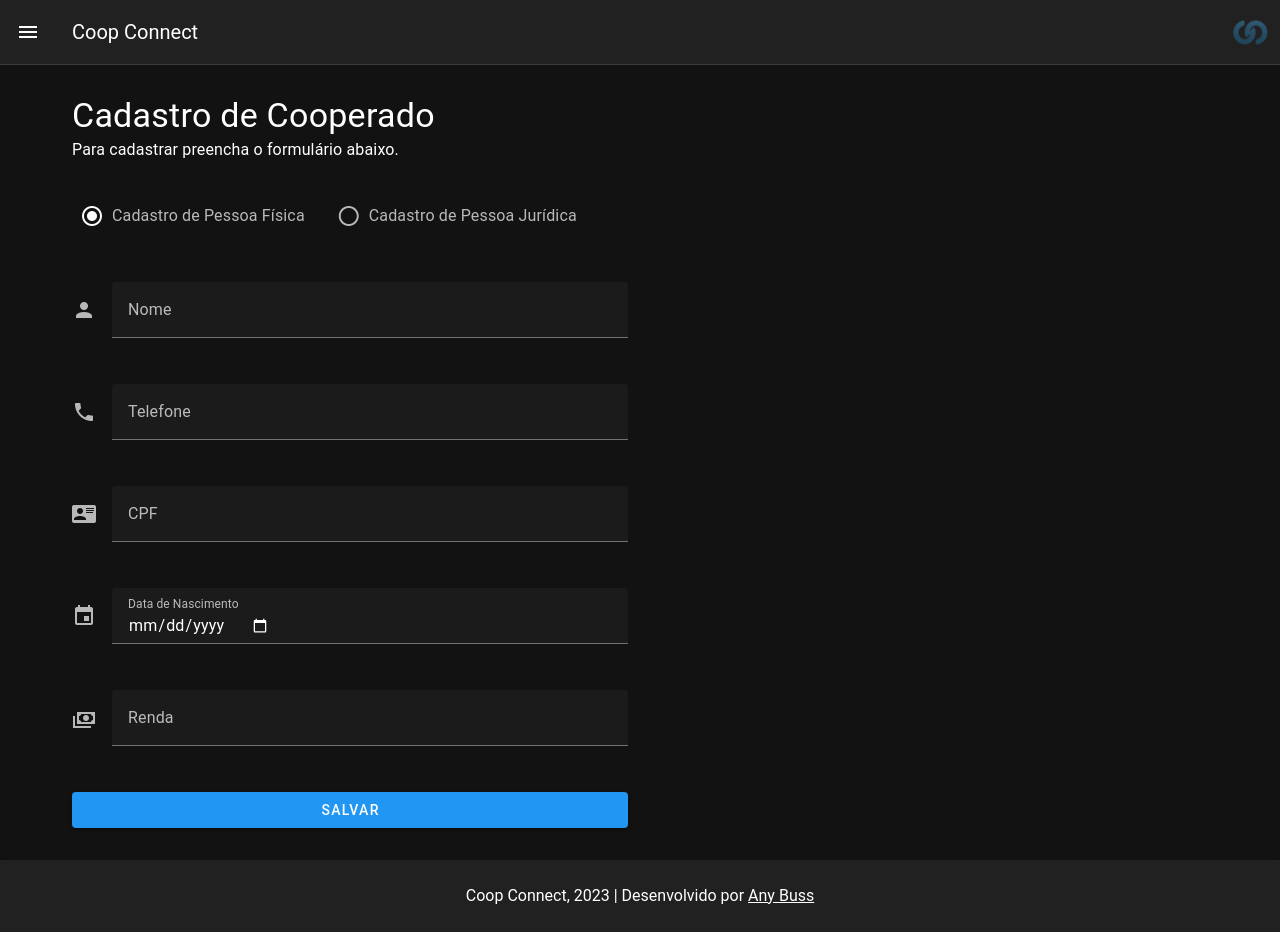
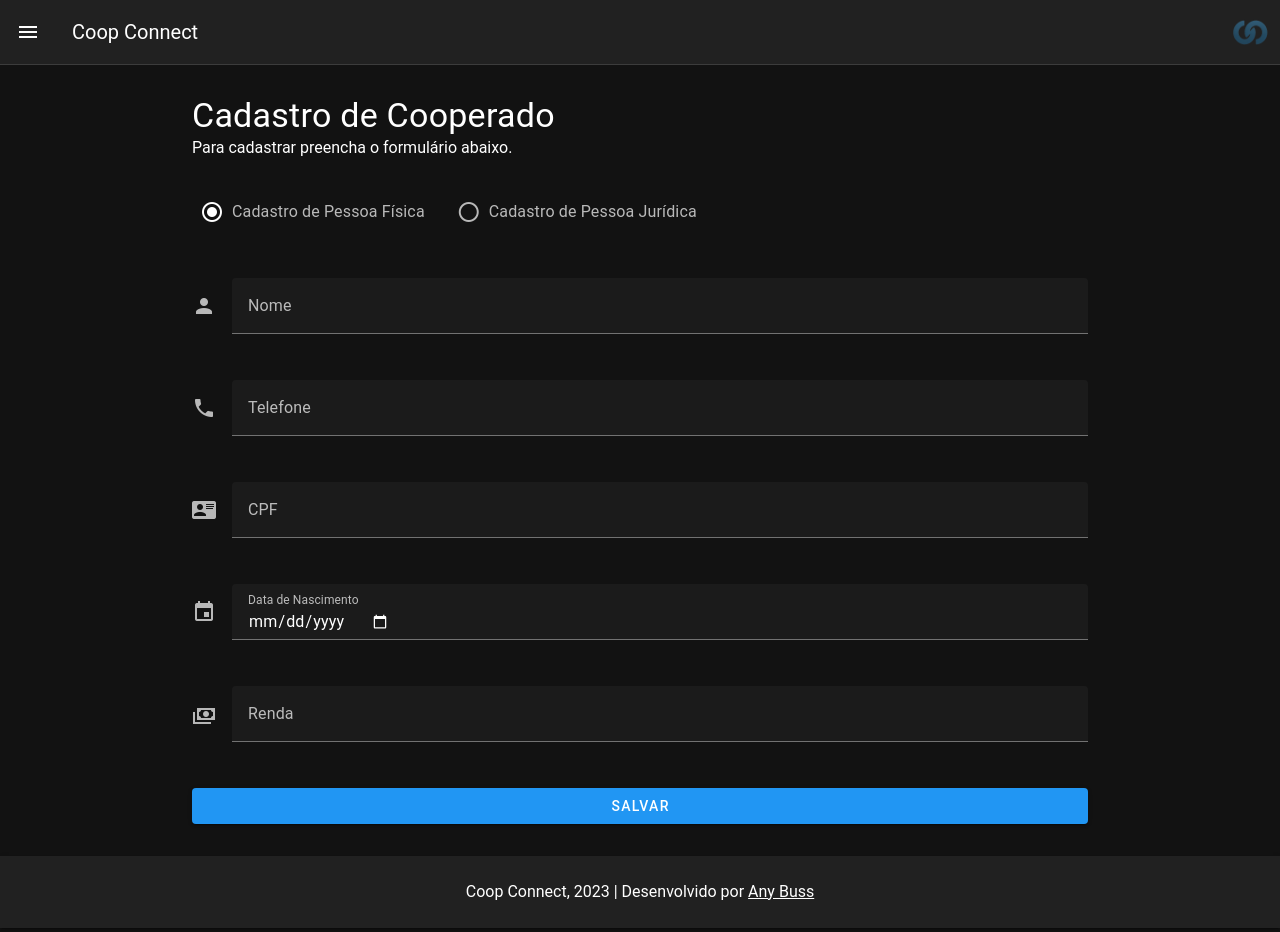
Before and after one commit to anybuss/coop-connect, a Vue app: page /usuarios/novo in a window 1280 px wide. Built offline with nearby package versions, Linux system fonts and the light colour scheme.

Commit message:
refac: layout changes

```diff
--- a/src/components/users/UserForm.vue
+++ b/src/components/users/UserForm.vue
@@ -130,6 +130,7 @@ watch(
 </script>
 
 <template>
+  <v-container fluid>
     <v-form ref="formRef" @submit.prevent>
       <template v-if="!isUserEdit">
         <v-row>
@@ -149,8 +150,8 @@ watch(
         </v-row>
       </template>
 
-    <v-row>
-      <v-col cols="12" mg="8" lg="6">
+      <v-row justify="center">
+        <v-col cols="12">
           <v-text-field
             v-model="formModel.fullName"
             :rules="fullNameRules"
@@ -164,7 +165,7 @@ watch(
       </v-row>
 
       <v-row>
-      <v-col cols="12" mg="8" lg="6">
+        <v-col cols="12">
           <v-text-field
             v-model="formModel.phone"
             label="Telefone"
@@ -178,7 +179,7 @@ watch(
       </v-row>
 
       <v-row>
-      <v-col cols="12" mg="8" lg="6">
+        <v-col cols="12">
           <v-text-field
             v-model="formModel.taxId"
             :rules="taxIdRules"
@@ -195,7 +196,7 @@ watch(
       </v-row>
 
       <v-row>
-      <v-col cols="12" mg="8" lg="6">
+        <v-col cols="12">
           <v-text-field
             v-model="formModel.birthdateOrFoundationDate"
             :rules="birthdateOrFoundationDateRules"
@@ -208,7 +209,7 @@ watch(
       </v-row>
 
       <v-row>
-      <v-col cols="12" mg="8" lg="6">
+        <v-col cols="12">
           <v-text-field
             v-model="formModel.incomeOrRevenue"
             :label="incomeOrRevenueLabel"
@@ -222,8 +223,10 @@ watch(
       </v-row>
 
       <v-row>
-      <v-col cols="12" mg="8" lg="6">
-        <v-btn color="primary" block @click="emitSubmitForm"> Salvar </v-btn>
+        <v-col cols="12">
+          <v-btn color="primary" block @click="emitSubmitForm">
+            {{ isUserEdit ? "Atualizar" : "Salvar" }}
+          </v-btn>
         </v-col>
       </v-row>
     </v-form>
@@ -231,9 +234,10 @@ watch(
     <v-snackbar
       v-model="showSnackbar"
       close-on-content-click
-    :timeout="1500"
+      :timeout="2000"
       :color="colorType"
     >
       {{ message }}
     </v-snackbar>
+  </v-container>
 </template>
--- a/src/views/UsersNew.vue
+++ b/src/views/UsersNew.vue
@@ -16,7 +16,7 @@ const handleSubmitForm = (formModel: any) => {
     usersStore.addUser(formModel);
     setTimeout(() => {
       router.push({ name: "users-show" });
-    }, 1500);
+    }, 2000);
     message.value = "Usuário cadastrado com sucesso! Você será redirecionado.";
     colorType.value = "success";
   } catch (error: any) {
@@ -30,19 +30,14 @@ const handleSubmitForm = (formModel: any) => {
 </script>
 
 <template>
+  <v-container class="w-75">
     <v-container>
-    <v-container>
-      <v-row>
-        <v-col cols="12">
       <h1 class="text-h4">Cadastro de Cooperado</h1>
-          <p class="text-subtitle-1">
+      <p class="text-subtitle-3">
         Para cadastrar preencha o formulário abaixo.
       </p>
-        </v-col>
-      </v-row>
     </v-container>
 
-    <v-container>
     <UserForm @submit-form="handleSubmitForm" />
 
     <v-snackbar
@@ -54,5 +49,4 @@ const handleSubmitForm = (formModel: any) => {
       {{ message }}
     </v-snackbar>
   </v-container>
-  </v-container>
 </template>
--- a/src/views/UsersShow.vue
+++ b/src/views/UsersShow.vue
@@ -86,16 +86,12 @@ const handleDeleteUser = (id: string) => {
 </script>
 
 <template>
+  <v-container class="w-80">
     <v-container>
-    <v-container>
-      <v-row>
-        <v-col cols="12">
       <h1 class="text-h4">Visualização de Cooperado</h1>
-          <p class="text-subtitle-1">
+      <p class="text-subtitle-3">
         Você pode visualizar, editar e deletar cooperados na tabela abaixo.
       </p>
-        </v-col>
-      </v-row>
     </v-container>
 
     <v-container>
@@ -157,23 +153,25 @@ const handleDeleteUser = (id: string) => {
 
     <v-dialog v-model="showEditModal" width="800">
       <v-card>
-        <v-container>
+        <v-container class="ma-2">
           <h1 class="text-h4">Editar Cooperado</h1>
-          <p class="text-subtitle-1">O campo CPF/CNPJ não pode ser alterado.</p>
+          <p class="text-subtitle-3">
+            * O campo CPF/CNPJ não pode ser alterado.
+          </p>
         </v-container>
 
         <v-container>
           <UserForm :user="selectedUser" @submit-edit="handleSubmitEdit" />
         </v-container>
+      </v-card>
+    </v-dialog>
     <v-snackbar
       close-on-content-click
-          :timeout="1500"
+      :timeout="2000"
       :color="colorType"
       v-model="showSnackbar"
     >
       {{ message }}
     </v-snackbar>
-      </v-card>
-    </v-dialog>
   </v-container>
 </template>
```
Lines whose indentation alone changed are shown as unchanged.
